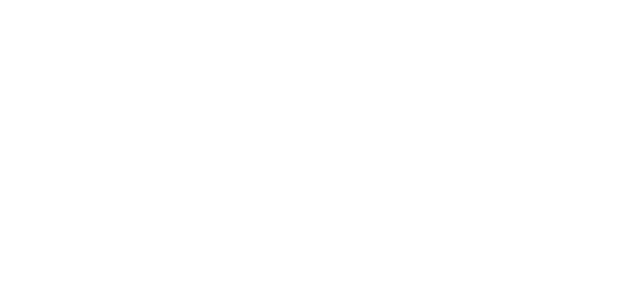
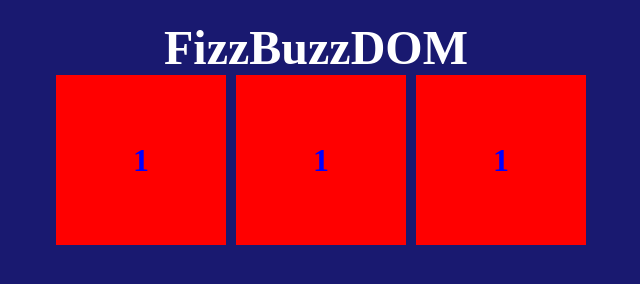
Before and after one commit to raffaelecapaldo/js-fizzbuzz, a plain HTML site: page index.html in a window 1280 px wide. Shown: the whole page, without its empty margins (324-964 px from the left). Drawn offline with Linux system fonts and the light colour scheme.

Commit message:
Added basic design for the bonus

```diff
--- a/css/style.css
+++ b/css/style.css
@@ -1,5 +1,46 @@
 * {
-    margin:0;
-    padding:0;
+    margin: 0;
+    padding: 0;
     box-sizing: border-box;
 }
+
+body {
+    background-color: midnightblue;
+}
+
+.container {
+    width: 900px;
+    margin: 20px auto;
+}
+
+.container h1 {
+    text-align: center;
+    color: white;
+    font-size: 3rem;
+}
+
+.box-container {
+    width: 100%;
+    display: flex;
+    justify-content: center;
+    flex-wrap: wrap;
+
+}
+
+.box {
+    width: calc(100% / 5 - 10px);
+    height: calc(900px / 5 - 10px);
+    margin-left: 10px;
+    background-color: red;
+    margin-bottom: 10px;
+
+    display: flex;
+    justify-content: center;
+    align-items: center;
+}
+
+.box span {
+    font-size:2rem;
+    font-weight: bold;
+    color:blue;
+}
--- a/index.html
+++ b/index.html
@@ -8,7 +8,19 @@
     <title>FizzBuzz</title>
 </head>
 <body>
+    <div class="container">
+        <h1>FizzBuzzDOM</h1>
+        <div class="box-container">
+            <div class="box"><span>1</span></div>
+            <div class="box"><span>1</span></div>
 
+            <div class="box"><span>1</span></div>
+
+
+
+
+        </div>
+    </div>
 
 
 
```
